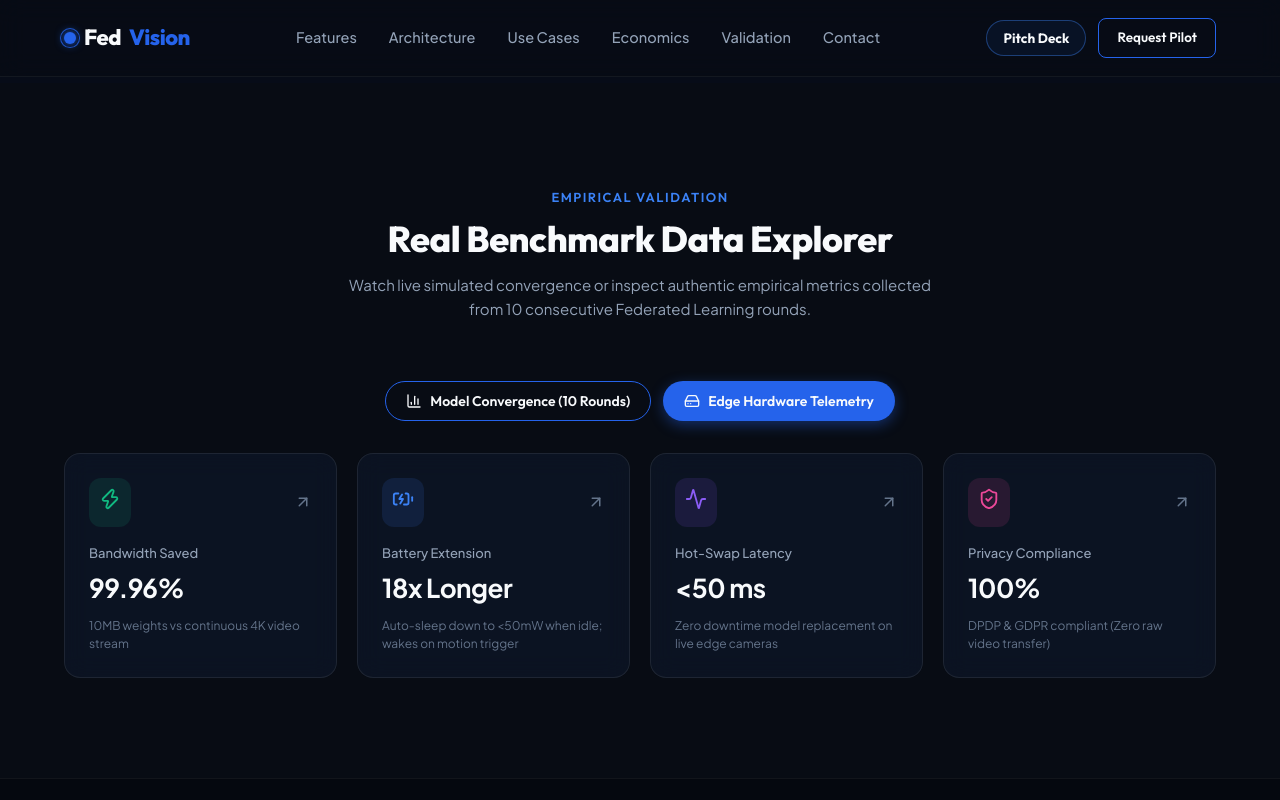
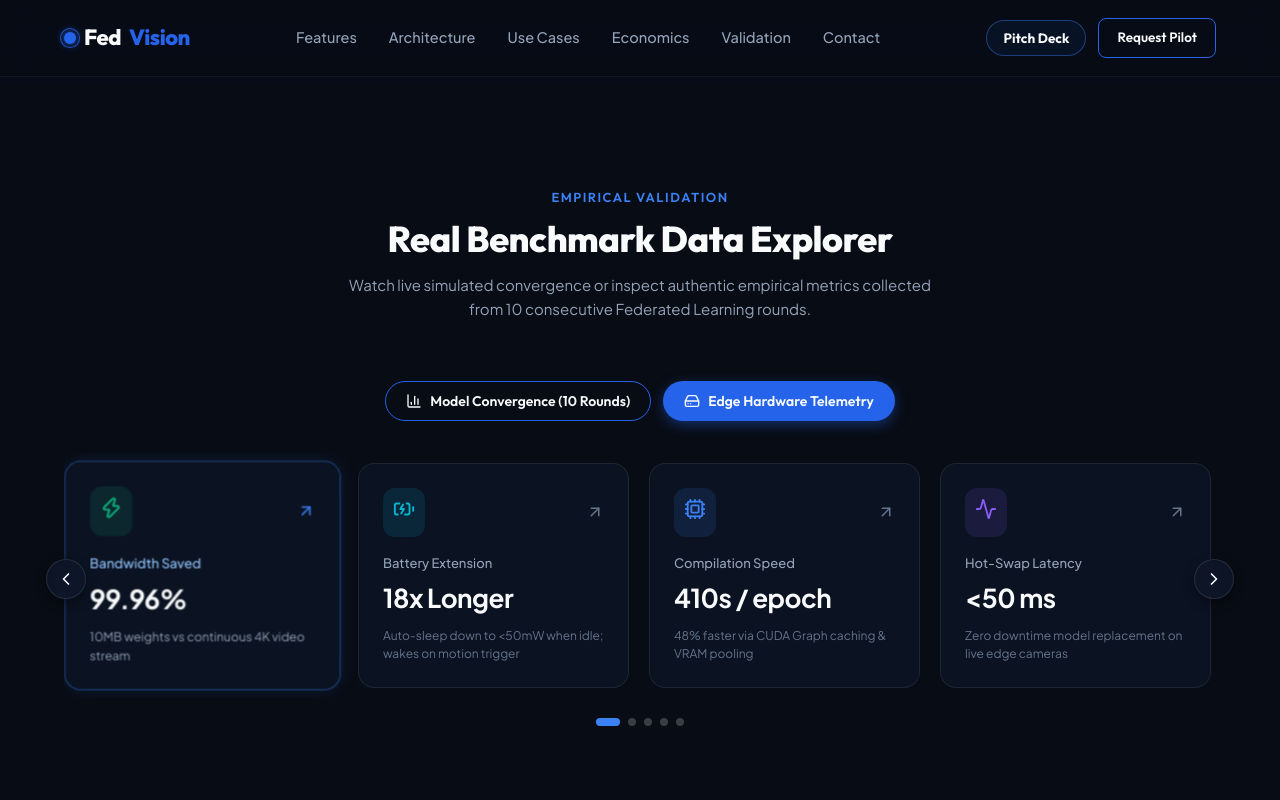
Before and after one commit to bs-bhadauria/fedvision-frontend, a React (Vite) app: page / in a window 1280 px wide. Both pictures are taken after a click on the button "Edge Hardware Telemetry". Shown: the part 6522-7322 px from the top of the page. Built offline with nearby package versions, Linux system fonts and the light colour scheme.

Commit message:
Upgrade telemetry slider to auto-sliding carousel with interactive click-to-pause and 5s auto-resume timer

```diff
--- a/src/components/Metrics.jsx
+++ b/src/components/Metrics.jsx
@@ -1,6 +1,6 @@
-import React, { useState, useEffect } from 'react';
+import React, { useState, useEffect, useRef } from 'react';
 import { motion, AnimatePresence } from 'framer-motion';
-import { Activity, Cpu, ShieldCheck, Zap, BarChart3, HardDrive, ArrowUpRight, Play, Pause, RotateCcw, BatteryCharging } from 'lucide-react';
+import { Activity, Cpu, ShieldCheck, Zap, BarChart3, HardDrive, ArrowUpRight, Play, Pause, RotateCcw, BatteryCharging, ChevronLeft, ChevronRight } from 'lucide-react';
 
 const benchmarkRoundsData = [
   { round: 0, label: 'Round 0 (Initial)', mAP: 99.71, precision: 91.24, recall: 99.13, time: 1.05, status: 'Initial Baseline' },
@@ -18,7 +18,8 @@ const benchmarkRoundsData = [
 
 const hardwareTelemetry = [
   { metric: 'Bandwidth Saved', value: '99.96%', desc: '10MB weights vs continuous 4K video stream', icon: Zap, color: '#10b981' },
-  { metric: 'Battery Extension', value: '18x Longer', desc: 'Auto-sleep down to <50mW when idle; wakes on motion trigger', icon: BatteryCharging, color: '#3b82f6' },
+  { metric: 'Battery Extension', value: '18x Longer', desc: 'Auto-sleep down to <50mW when idle; wakes on motion trigger', icon: BatteryCharging, color: '#06b6d4' },
+  { metric: 'Compilation Speed', value: '410s / epoch', desc: '48% faster via CUDA Graph caching & VRAM pooling', icon: Cpu, color: '#3b82f6' },
   { metric: 'Hot-Swap Latency', value: '<50 ms', desc: 'Zero downtime model replacement on live edge cameras', icon: Activity, color: '#8b5cf6' },
   { metric: 'Privacy Compliance', value: '100%', desc: 'DPDP & GDPR compliant (Zero raw video transfer)', icon: ShieldCheck, color: '#ec4899' }
 ];
@@ -27,6 +28,77 @@ const Metrics = () => {
   const [activeTab, setActiveTab] = useState('convergence'); // 'convergence' | 'telemetry'
   const [selectedRoundIdx, setSelectedRoundIdx] = useState(0); // Start at Round 0 for simulation
   const [isPlaying, setIsPlaying] = useState(true); // Auto simulation toggle
+  const sliderRef = useRef(null);
+  const [telemetryIndex, setTelemetryIndex] = useState(0);
+  const [autoSlideActive, setAutoSlideActive] = useState(true);
+  const telemetryTimerRef = useRef(null);
+  const pauseTimeoutRef = useRef(null);
+
+  // Auto-slide effect for Edge Hardware Telemetry
+  useEffect(() => {
+    if (activeTab !== 'telemetry' || !autoSlideActive) return;
+
+    telemetryTimerRef.current = setInterval(() => {
+      setTelemetryIndex((prev) => {
+        const nextIndex = (prev + 1) % hardwareTelemetry.length;
+        if (sliderRef.current) {
+          const cardElement = sliderRef.current.children[nextIndex];
+          if (cardElement) {
+            sliderRef.current.scrollTo({
+              left: cardElement.offsetLeft - 20,
+              behavior: 'smooth'
+            });
+          }
+        }
+        return nextIndex;
+      });
+    }, 3000); // Slide every 3 seconds
+
+    return () => {
+      if (telemetryTimerRef.current) clearInterval(telemetryTimerRef.current);
+    };
+  }, [activeTab, autoSlideActive]);
+
+  // Clean up timeout on unmount
+  useEffect(() => {
+    return () => {
+      if (pauseTimeoutRef.current) clearTimeout(pauseTimeoutRef.current);
+    };
+  }, []);
+
+  // Handle manual interaction: pause auto-slide, update index, and reset after 5s
+  const handleTelemetryInteraction = (action) => {
+    setAutoSlideActive(false);
+
+    if (telemetryTimerRef.current) clearInterval(telemetryTimerRef.current);
+    if (pauseTimeoutRef.current) clearTimeout(pauseTimeoutRef.current);
+
+    let newIndex = telemetryIndex;
+    if (action === 'left') {
+      newIndex = Math.max(0, telemetryIndex - 1);
+    } else if (action === 'right') {
+      newIndex = (telemetryIndex + 1) % hardwareTelemetry.length;
+    } else if (typeof action === 'number') {
+      newIndex = action;
+    }
+
+    setTelemetryIndex(newIndex);
+
+    if (sliderRef.current) {
+      const cardElement = sliderRef.current.children[newIndex];
+      if (cardElement) {
+        sliderRef.current.scrollTo({
+          left: cardElement.offsetLeft - 20,
+          behavior: 'smooth'
+        });
+      }
+    }
+
+    // Resume auto-slide after 5 seconds of inactivity
+    pauseTimeoutRef.current = setTimeout(() => {
+      setAutoSlideActive(true);
+    }, 5000);
+  };
 
   // Auto-loop interval simulation
   useEffect(() => {
@@ -272,42 +344,151 @@ const Metrics = () => {
               animate={{ opacity: 1, y: 0 }}
               exit={{ opacity: 0, y: -15 }}
               transition={{ duration: 0.4 }}
-              style={{ display: 'grid', gridTemplateColumns: 'repeat(auto-fit, minmax(240px, 1fr))', gap: '20px' }}
+              style={{ position: 'relative', width: '100%' }}
+            >
+              {/* Custom Scrollbar Styles Injected */}
+              <style>{`
+                .telemetry-slider::-webkit-scrollbar {
+                  display: none;
+                }
+                .telemetry-slider {
+                  scrollbar-width: none;
+                  -ms-overflow-style: none;
+                }
+              `}</style>
+
+              {/* Slider Viewport */}
+              <div
+                ref={sliderRef}
+                className="telemetry-slider"
+                style={{
+                  display: 'flex',
+                  gap: '20px',
+                  overflowX: 'auto',
+                  scrollBehavior: 'smooth',
+                  padding: '10px 4px',
+                  scrollSnapType: 'x mandatory'
+                }}
               >
                 {hardwareTelemetry.map((item, idx) => {
                   const IconComp = item.icon;
+                  const isActive = telemetryIndex === idx;
                   return (
                     <div
                       key={idx}
+                      onClick={() => handleTelemetryInteraction(idx)}
                       className="card"
                       style={{
+                        flex: '0 0 calc(25% - 15px)',
+                        minWidth: '260px',
                         background: 'rgba(15, 23, 42, 0.65)',
                         backdropFilter: 'blur(12px)',
-                      border: '1px solid rgba(255, 255, 255, 0.08)',
+                        border: isActive ? '1px solid rgba(59, 130, 246, 0.5)' : '1px solid rgba(255, 255, 255, 0.08)',
+                        boxShadow: isActive ? '0 0 20px rgba(59, 130, 246, 0.15)' : 'none',
                         borderRadius: '16px',
                         padding: '24px',
                         display: 'flex',
                         flexDirection: 'column',
-                      justify: 'space-between',
-                      position: 'relative',
-                      overflow: 'hidden'
+                        justifyContent: 'space-between',
+                        scrollSnapAlign: 'start',
+                        boxSizing: 'border-box',
+                        cursor: 'pointer',
+                        transform: isActive ? 'scale(1.02)' : 'scale(1)',
+                        transition: 'all 0.3s cubic-bezier(0.4, 0, 0.2, 1)'
                       }}
                     >
                       <div style={{ display: 'flex', alignItems: 'center', justifyContent: 'space-between', marginBottom: '16px' }}>
                         <div style={{ background: `${item.color}20`, padding: '10px', borderRadius: '12px', color: item.color }}>
                           <IconComp size={22} />
                         </div>
-                      <ArrowUpRight size={18} color="#64748b" />
+                        <ArrowUpRight size={18} color={isActive ? '#3b82f6' : '#64748b'} style={{ transition: 'color 0.3s' }} />
                       </div>
 
                       <div>
-                      <div style={{ fontSize: '13px', color: '#94a3b8', marginBottom: '4px', fontWeight: 500 }}>{item.metric}</div>
+                        <div style={{ fontSize: '13px', color: isActive ? '#93c5fd' : '#94a3b8', marginBottom: '4px', fontWeight: 500, transition: 'color 0.3s' }}>{item.metric}</div>
                         <div style={{ fontSize: '26px', fontWeight: 700, color: '#f8fafc', marginBottom: '8px', letterSpacing: '-0.5px' }}>{item.value}</div>
-                      <p style={{ fontSize: '12px', color: '#64748b', lineHeight: '1.5', margin: 0 }}>{item.desc}</p>
+                        <p style={{ fontSize: '12px', color: isActive ? '#94a3b8' : '#64748b', lineHeight: '1.5', margin: 0, transition: 'color 0.3s' }}>{item.desc}</p>
                       </div>
                     </div>
                   );
                 })}
+              </div>
+
+              {/* Navigation Arrows */}
+              <button
+                onClick={() => handleTelemetryInteraction('left')}
+                aria-label="Scroll Left"
+                style={{
+                  position: 'absolute',
+                  left: '-18px',
+                  top: 'calc(50% - 30px)',
+                  zIndex: 10,
+                  width: '40px',
+                  height: '40px',
+                  borderRadius: '50%',
+                  background: 'rgba(15, 23, 42, 0.85)',
+                  backdropFilter: 'blur(10px)',
+                  border: '1px solid rgba(255, 255, 255, 0.1)',
+                  color: '#f8fafc',
+                  display: 'flex',
+                  alignItems: 'center',
+                  justifyContent: 'center',
+                  cursor: 'pointer',
+                  boxShadow: '0 4px 12px rgba(0, 0, 0, 0.4)',
+                  transition: 'all 0.2s ease',
+                }}
+                onMouseOver={(e) => { e.currentTarget.style.transform = 'scale(1.1)'; e.currentTarget.style.borderColor = '#3b82f6'; }}
+                onMouseOut={(e) => { e.currentTarget.style.transform = 'scale(1)'; e.currentTarget.style.borderColor = 'rgba(255, 255, 255, 0.1)'; }}
+              >
+                <ChevronLeft size={20} />
+              </button>
+              <button
+                onClick={() => handleTelemetryInteraction('right')}
+                aria-label="Scroll Right"
+                style={{
+                  position: 'absolute',
+                  right: '-18px',
+                  top: 'calc(50% - 30px)',
+                  zIndex: 10,
+                  width: '40px',
+                  height: '40px',
+                  borderRadius: '50%',
+                  background: 'rgba(15, 23, 42, 0.85)',
+                  backdropFilter: 'blur(10px)',
+                  border: '1px solid rgba(255, 255, 255, 0.1)',
+                  color: '#f8fafc',
+                  display: 'flex',
+                  alignItems: 'center',
+                  justifyContent: 'center',
+                  cursor: 'pointer',
+                  boxShadow: '0 4px 12px rgba(0, 0, 0, 0.4)',
+                  transition: 'all 0.2s ease',
+                }}
+                onMouseOver={(e) => { e.currentTarget.style.transform = 'scale(1.1)'; e.currentTarget.style.borderColor = '#3b82f6'; }}
+                onMouseOut={(e) => { e.currentTarget.style.transform = 'scale(1)'; e.currentTarget.style.borderColor = 'rgba(255, 255, 255, 0.1)'; }}
+              >
+                <ChevronRight size={20} />
+              </button>
+
+              {/* Dot Indicators */}
+              <div style={{ display: 'flex', justifyContent: 'center', gap: '8px', marginTop: '20px' }}>
+                {hardwareTelemetry.map((_, idx) => (
+                  <button
+                    key={idx}
+                    onClick={() => handleTelemetryInteraction(idx)}
+                    aria-label={`Go to slide ${idx + 1}`}
+                    style={{
+                      width: telemetryIndex === idx ? '24px' : '8px',
+                      height: '8px',
+                      borderRadius: '4px',
+                      background: telemetryIndex === idx ? '#3b82f6' : 'rgba(255, 255, 255, 0.2)',
+                      border: 'none',
+                      cursor: 'pointer',
+                      transition: 'all 0.3s ease'
+                    }}
+                  />
+                ))}
+              </div>
             </motion.div>
           )}
         </AnimatePresence>
```
Lines whose indentation alone changed are shown as unchanged.
